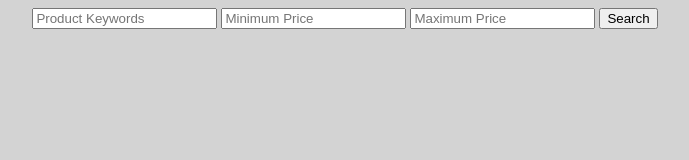
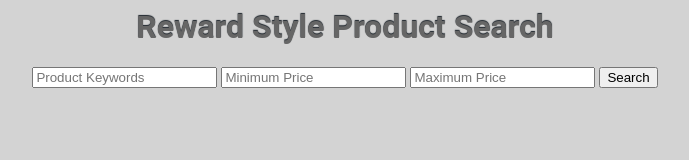
Before and after one commit to rdsilver/reward-style-demo, a plain HTML site: page index.html in a window 1280 px wide. Shown: the whole page, without its empty margins (295-984 px from the left). Drawn offline with nearby package versions, Linux system fonts and the light colour scheme.

Commit message:
Added nice header

```diff
--- a/index.html
+++ b/index.html
@@ -5,6 +5,7 @@
 	  <link rel="stylesheet" type="text/css" href="style.css">
 	</head>
 	<body>
+		<h1 id="main_header">Reward Style Product Search</h1>
 		<div id="inputs">
 		  <input id="keywords" type="text" placeholder="Product Keywords">
 		  <input id="price_min" type="text" placeholder="Minimum Price">
--- a/style.css
+++ b/style.css
@@ -1,5 +1,12 @@
 body   {
 	background: lightgrey;
+}
+
+#main_header {
+	text-align:center;
+	font-family: 'Roboto', sans-serif;
+    text-shadow: 0px -1px 1px #1C232A;
+    color:#666;
 }
 
 #inputs {
```
